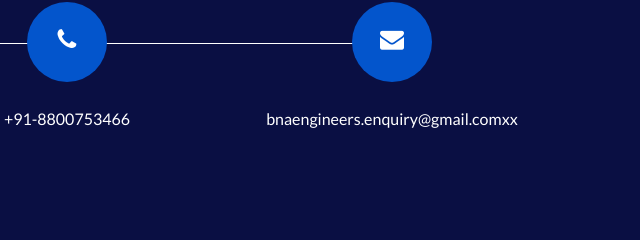
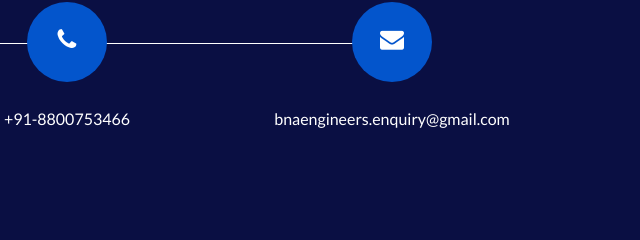
Before and after one commit to bhanukushwaha4308/bhanukushwaha4308.github.io, a plain HTML site: page index.html in a window 1280 px wide. Shown: the part 5224-5464 px from the top of the page, 573-1213 px from the left. Drawn offline with nearby package versions, Linux system fonts and the light colour scheme.

Commit message:
remane email page.no 289 html.index

```diff
--- a/index.html
+++ b/index.html
@@ -143,7 +143,6 @@
   </section>
 
   <!-- end service section -->
-
   <!-- professional section -->
 
   <section class="professional_section layout_padding">
@@ -168,7 +167,7 @@
     </div>
   </section>
 
-  <!-- end professional section -->
+<!-- end professional section -->
 <!-- contact section -->
 
   <section class="about_section layout_padding-bottom">
@@ -243,7 +242,6 @@
     </div>
   </section>
 <!-- end service section -->
-
 <!-- info section -->
   <section class="info_section ">
     <div class="container">
@@ -285,7 +283,7 @@
                       <i class="fa fa-envelope" aria-hidden="true"></i>
                     </div>
                     <p>
-                      bnaengineers.enquiry@gmail.comxx
+                      bnaengineers.enquiry@gmail.com
                     </p>
                   </div>
                 </a>
```
